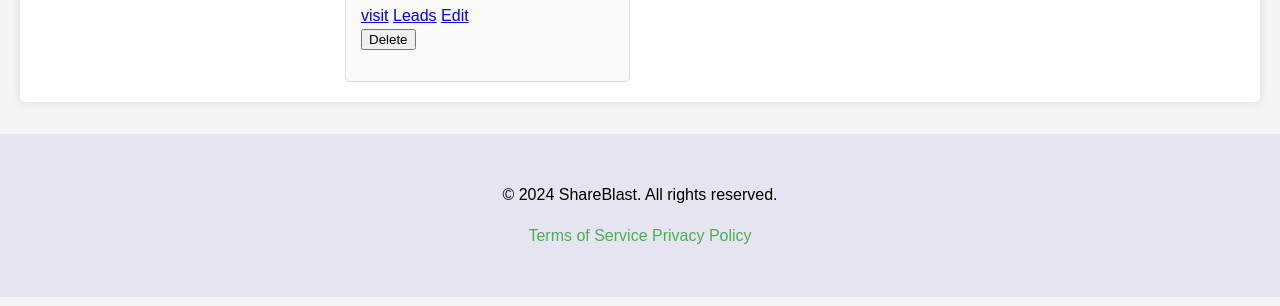
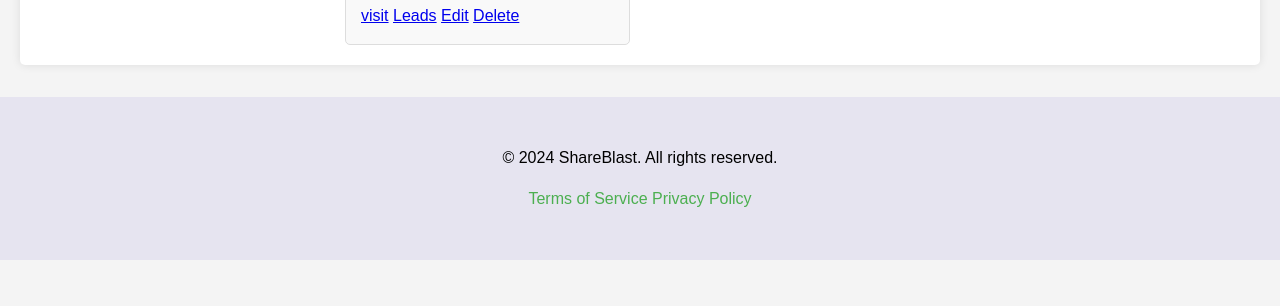
Before and after one commit to simowardi/ShareBlast, a Flask app: page /account/user_giveaways in a window 1280 px wide. Shown: the part 443-749 px from the top of the page. Run offline with Flask 2, Linux system fonts and the light colour scheme; a user stored in the database is signed in; tables that the repository leaves empty hold one stand-in row (values such as "Sample post"); grey boxes marked "Sample" are stand-in pictures.

Commit message:
lead & winner update v7.8

```diff
--- a/routes/giveaway.py
+++ b/routes/giveaway.py
@@ -166,11 +166,15 @@ def edit_giveaway(giveaway_id):
 @login_required
 def delete_giveaway(giveaway_id):
     giveaway = Giveaway.query.get_or_404(giveaway_id)
-    if giveaway.creator_id != current_user.id:
+
+    # Check if the current user is the creator of the giveaway
+    if current_user.id != giveaway.creator_id:
         flash('You do not have permission to delete this giveaway.', 'error')
         return redirect(url_for('account.usergiveaways'))
 
+    # Delete the giveaway from the database
     db.session.delete(giveaway)
     db.session.commit()
+
     flash('Giveaway deleted successfully.', 'success')
     return redirect(url_for('account.usergiveaways'))
--- a/templates/usergiveaways.html
+++ b/templates/usergiveaways.html
@@ -38,12 +38,8 @@
 		<a href="{{ url_for('giveaway.view_giveaway', giveaway_id=giveaway.id) }}" class="action-button">visit</a>
         <a href="{{ url_for('giveaway.view_leads', giveaway_id=giveaway.id) }}" class="action-button">Leads</a>
         <a href="{{ url_for('giveaway.edit_giveaway', giveaway_id=giveaway.id) }}" class="action-button">Edit</a>
-        <div class="giveaway-actions">
-			<form action="{{ url_for('giveaway.delete_giveaway', giveaway_id=giveaway.id) }}" method="POST" onsubmit="return confirm('Are you sure you want to delete this giveaway?');">
-			  <button type="submit" class="action-button delete-button">Delete</button>
-			</form>
-		  </div>
-      </div>
+        <a href="{{ url_for('giveaway.delete_giveaway', giveaway_id=giveaway.id) }}" class="action-button delete-button">Delete</a>
+	  </div>
     </div>
     {% else %}
     <p class="no-giveaways">You haven't created any giveaways yet. <a href="{{ url_for('giveaway.create_giveaway') }}">Create your first giveaway!</a></p>
```
